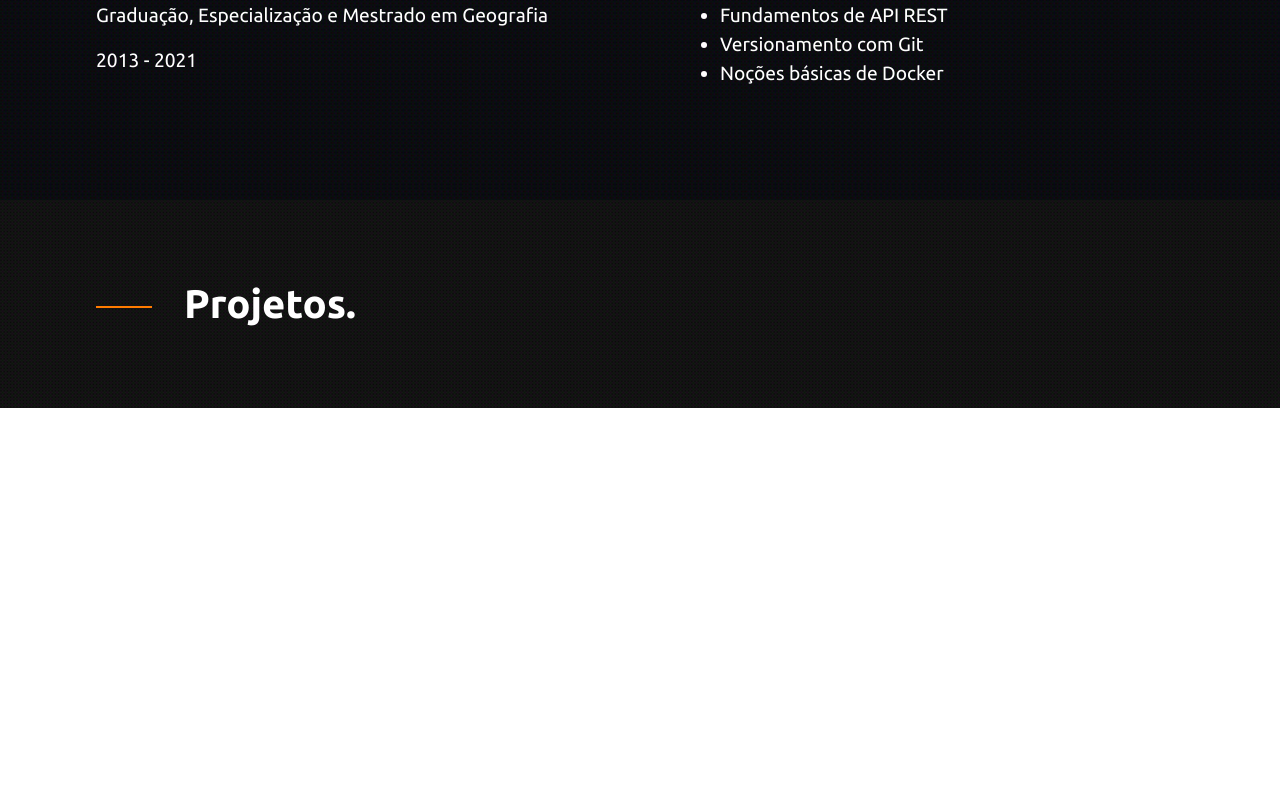
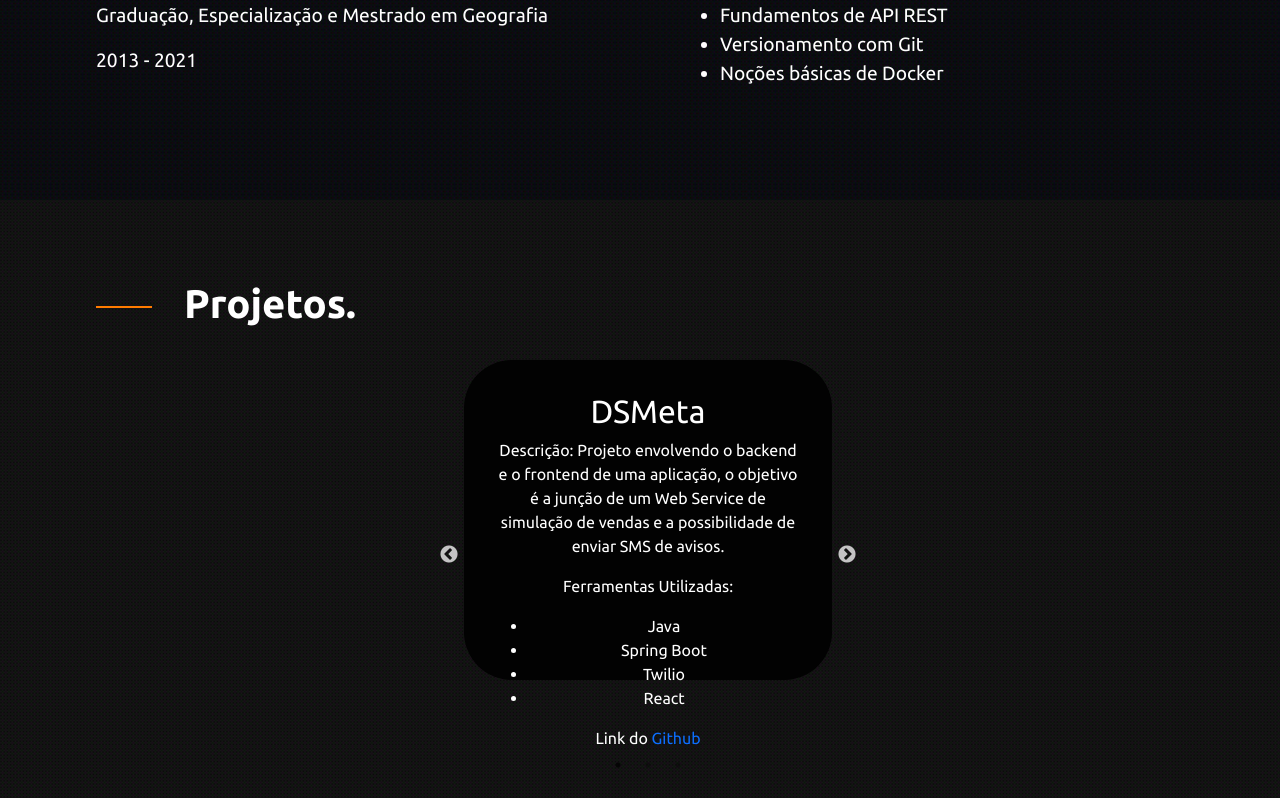
Before and after one commit to MatheusGamasG/portfolio, a React (Create React App) app: page / in a window 1280 px wide. Shown: the part 2253-3051 px from the top of the page. Before the commit the page ends 2661 px from the top, so only its background shows below. Built offline with nearby package versions, Linux system fonts and the light colour scheme.

Commit message:
Componente Projetos criado

```diff
--- a/package.json
+++ b/package.json
@@ -9,6 +9,8 @@
     "react": "^17.0.2",
     "react-dom": "^17.0.2",
     "react-scripts": "5.0.0",
+    "react-slick": "^0.29.0",
+    "slick-carousel": "^1.8.1",
     "styled-components": "^5.3.5",
     "web-vitals": "^2.1.4"
   },
--- /dev/null
+++ b/src/Carousel/index.js
@@ -0,0 +1,65 @@
+import "slick-carousel/slick/slick.css";
+import "slick-carousel/slick/slick-theme.css";
+import React from "react";
+import styled from "styled-components";
+import Slider from "react-slick";
+
+export default function SimpleSlider() {
+    var settings = {
+      dots: true,
+      infinite: true,
+      speed: 500,
+      slidesToShow: 1,
+      slidesToScroll: 1
+    };
+
+    return (
+      <Slider {...settings}>
+        <SliderItem>
+            <h2>DSMeta</h2>
+            <p><span>Descrição:</span> Projeto envolvendo o backend e o frontend de uma aplicação, o objetivo é a junção de um Web Service de simulação de vendas e a possibilidade de enviar SMS de avisos.</p>
+            <p>Ferramentas Utilizadas:</p>
+            <ul>
+                <li>Java</li>
+                <li>Spring Boot</li>
+                <li>Twilio</li>
+                <li>React</li>
+            </ul>
+            <p>Link do <a href="https://github.com/MatheusGamasG/DSMeta">Github</a></p>
+        </SliderItem>
+        <SliderItem>
+            <h2>Parking Lot API</h2>
+            <p><span>Descrição:</span> Projeto envolvendo a elaboração de um web service em modelo de microsserviços. O objetivo é a reserva de espaços de um estacionamento imaginário.</p>
+            <p>Ferramentas Utilizadas:</p>
+            <ul>
+                <li>Java</li>
+                <li>Spring Boot</li>
+            </ul>
+            <p>Link do <a href="https://github.com/MatheusGamasG/parking-control">Github</a></p>
+        </SliderItem>
+        <SliderItem>
+            <h2>ConFusion</h2>
+            <p><span>Descrição:</span> Projeto envolvendo a elaboração de um front-end para um restaurante hipotético. O objetivo é o aprendizado de formulários, validações e outras APIs importantes do Angular.</p>
+            <p>Ferramentas Utilizadas:</p>
+            <ul>
+                <li>Angular</li>
+                <li>Angular Material</li>
+            </ul>
+            <p>Link do <a href="https://github.com/MatheusGamasG/conFusion">GitHub</a> </p>
+        </SliderItem>
+      </Slider>
+    );
+  }
+
+  const SliderItem = styled.div`
+    background: #020202;
+    padding: 2rem;
+    height: 20rem;
+    text-align: center;
+    color: #FFFFFF;
+    border-radius: 3rem;
+
+    a {
+        text-decoration: none;
+    }
+  `;
--- a/src/Projetos/index.js
+++ b/src/Projetos/index.js
@@ -1,13 +1,16 @@
 import React from "react";
 import styled from "styled-components";
 import background from "../resources/background2.png";
+import SimpleSlider from "../Carousel";
 
 function Projetos() {
 
     return (
         <ProjetosContainer>
             <h2 className="projetos__titulo">Projetos.</h2>
-
+            <div className="projetos__slider">
+                <SimpleSlider />
+            </div>
         </ProjetosContainer>
     );
 }
@@ -18,8 +21,6 @@ const ProjetosContainer = styled.section`
     background-image: url(${background});
     min-height: 25vh;
     padding: 3rem 3rem 3rem 4rem;
-    display:flex;
-    align-items: center;
 
     .projetos__titulo {
         color: #FFF;
@@ -38,4 +39,8 @@ const ProjetosContainer = styled.section`
         margin-right: 2rem;
         vertical-align:middle;
     }
+
+    .projetos__slider {
+        margin: 0 25rem;
+    }
 `
```
Also changed, not shown: 1 other file (tests, documents, lock files or other folders).
